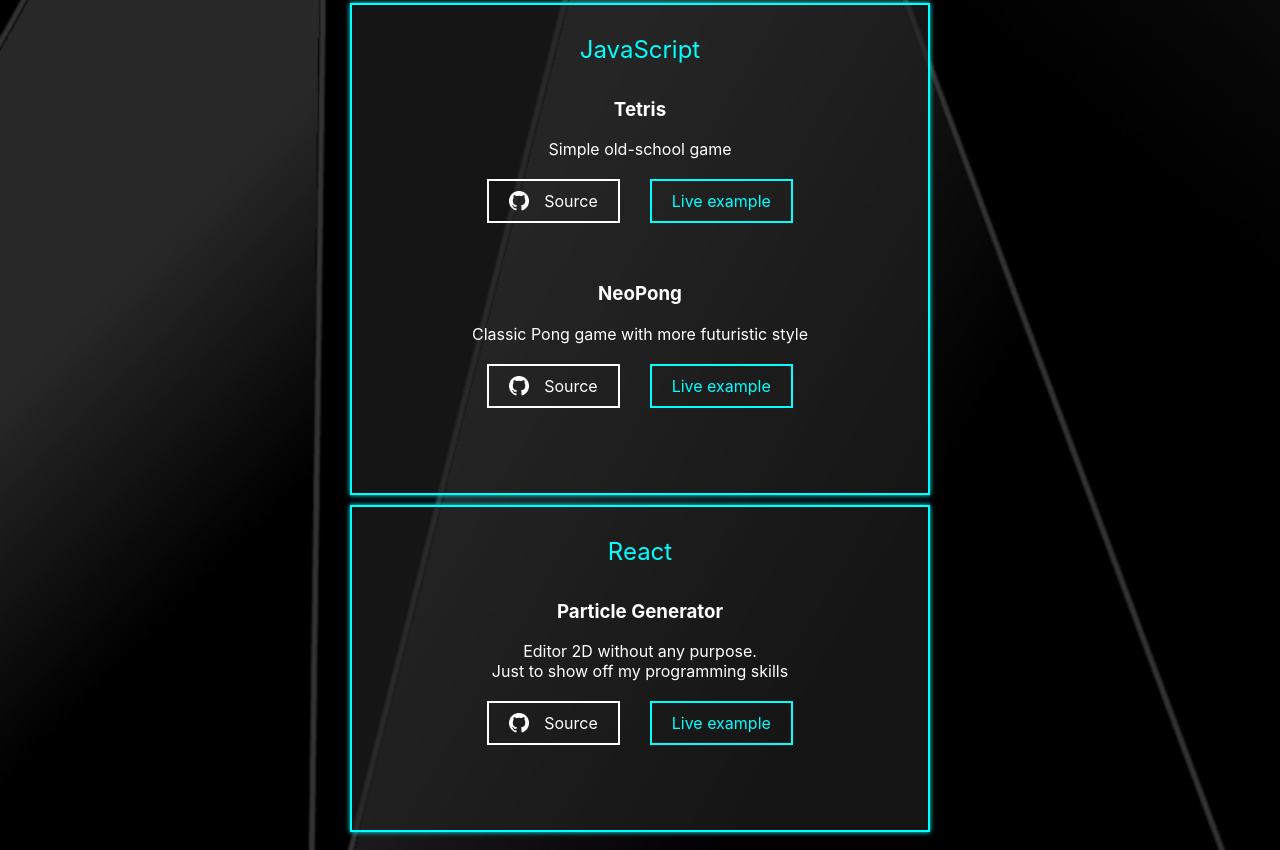
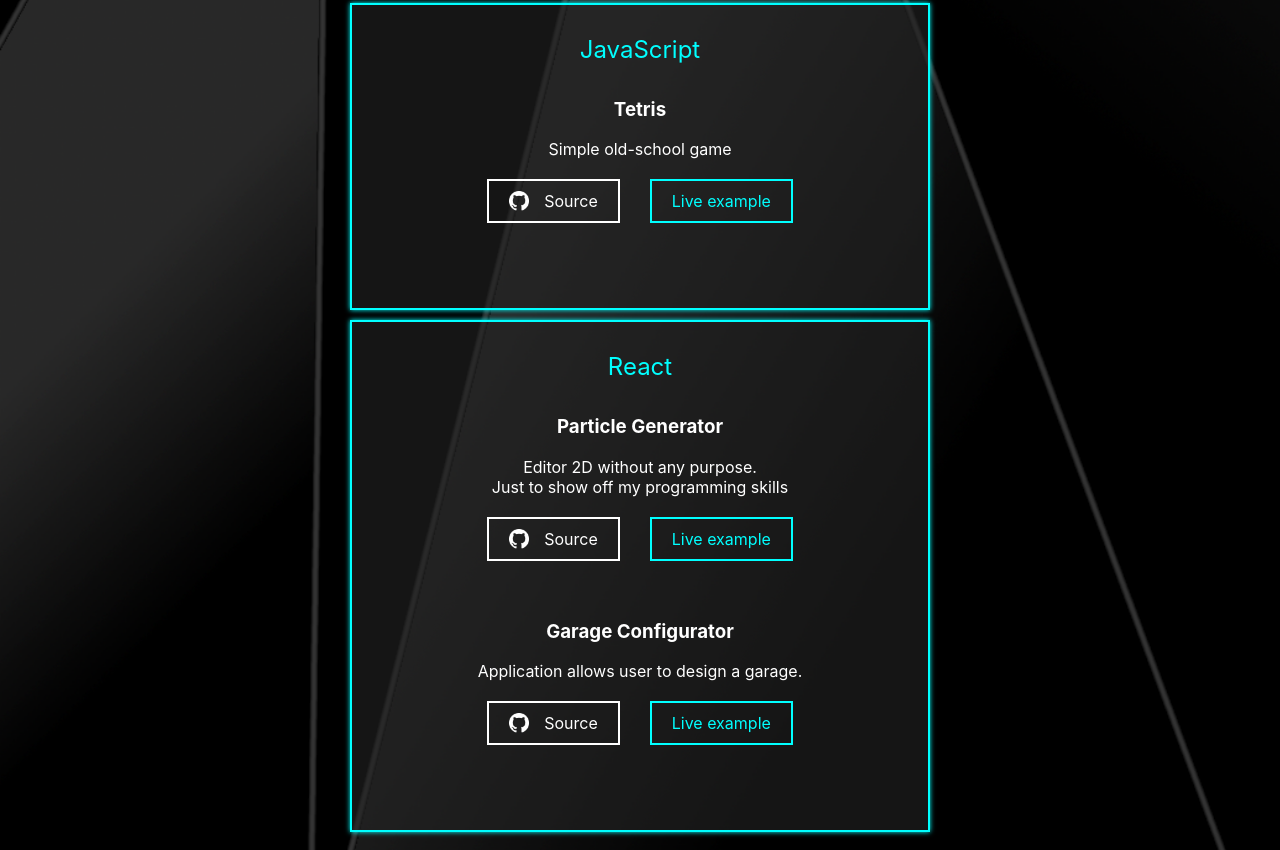
Before and after one commit to MarcSikora/marcsikora.github.io, a plain HTML site: page index.html in a window 1280 px wide. Shown: the part 485-1335 px from the top of the page. Drawn offline with Linux system fonts and the light colour scheme.

Commit message:
new project

```diff
--- a/index.html
+++ b/index.html
@@ -15,7 +15,7 @@
                 About me
             </div>
             <div class="block-content">
-                I've been programming since I was 15 years old.
+                I have been programming since I was 15 years old.
                 During this time I was working with many different languages and frameworks.
                 In high-school I've discovered Javascript and it stuck with me to this day.
             </div>
@@ -65,21 +65,6 @@
                         </a>
                     </div>
                 </div>
-                <div class="project">
-                    <h3>NeoPong</h3>
-                    <div class="project-description">Classic Pong game with more futuristic style</div>
-                    <div class="buttons">
-                        <a href="https://github.com/MarcSikora/neopong">
-                            <div class="button button-github">
-                                <img src="icons/github.png" alt="github">
-                                <span>Source</span>
-                            </div>
-                        </a>
-                        <a href="https://marcsikora.github.io/projects/neopong/">
-                            <div class="button button-demo">Live example</div>
-                        </a>
-                    </div>
-                </div>
             </div>
         </div>
         <div class="block">
@@ -102,8 +87,25 @@
                         </a>
                     </div>
                 </div>
+                <div class="project">
+                    <h3>Garage Configurator</h3>
+                    <div class="project-description">
+                        Application allows user to design a garage.
+                    <div class="buttons">
+                        <a href="https://github.com/MarcSikora/garage-configurator">
+                            <div class="button button-github">
+                                <img src="icons/github.png" alt="github">
+                                <span>Source</span>
+                            </div>
+                        </a>
+                        <a href="https://marcsikora.github.io/projects/garage-configurator/">
+                            <div class="button button-demo">Live example</div>
+                        </a>
+                    </div>
+                </div>
             </div>
         </div>
+
     </div>
 </body>
 </html>
```
